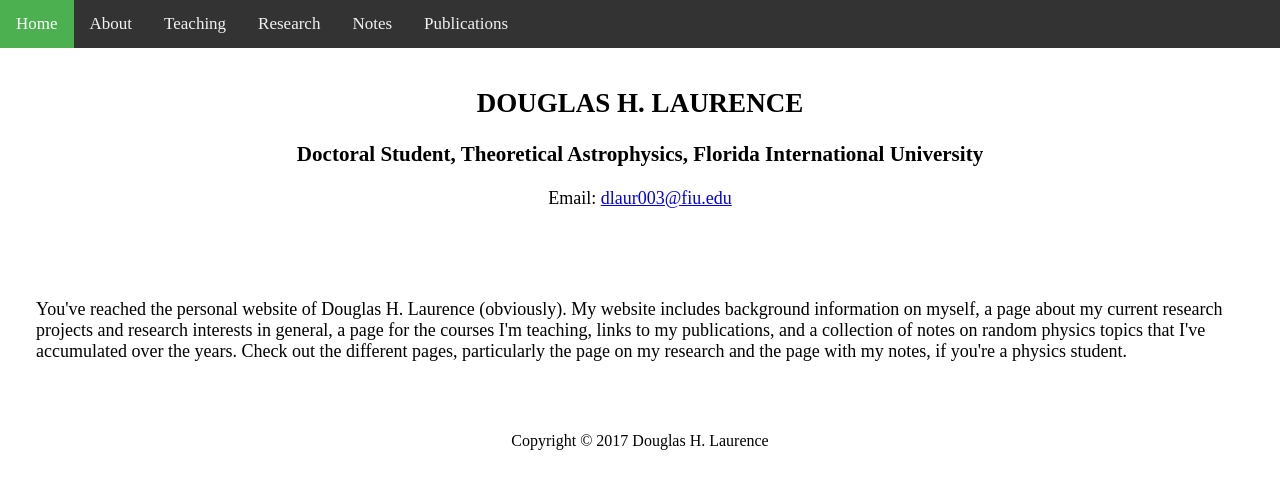
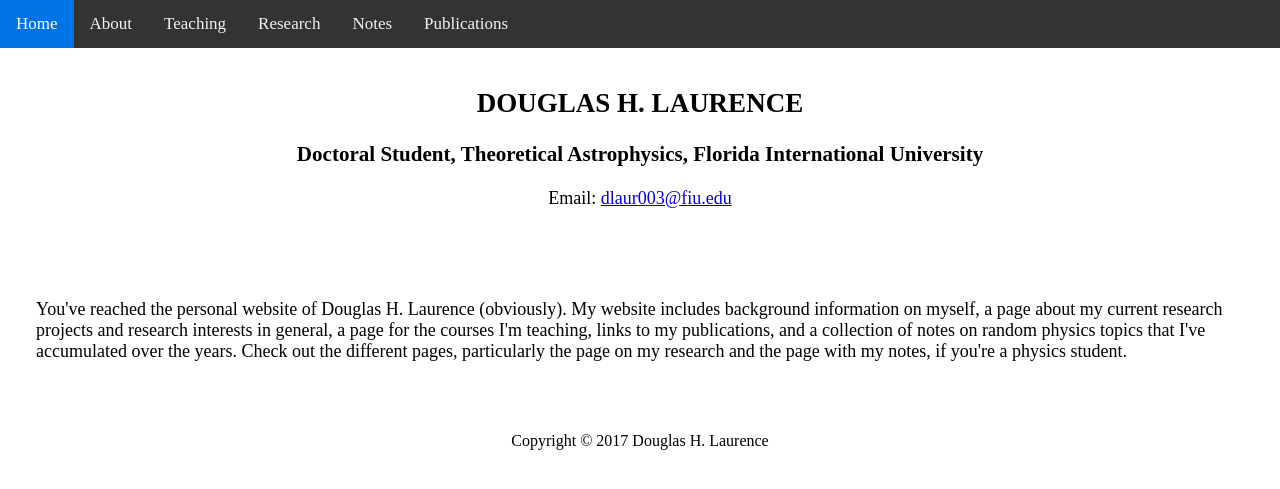
Before and after one commit to dhlaurence/dhlaurence.github.io, a Jekyll site: the page built from index.html, in a window 1280 px wide. Shown: the top 489 px of the page. Built offline with Jekyll 4.4.1, drawn with Linux system fonts in a browser that asks for light colours.

Commit message:
Update style.scss

```diff
--- a/assets/css/style.scss
+++ b/assets/css/style.scss
@@ -27,7 +27,7 @@ body {
   }
 
   a.active {
-    background-color: #4CAF50;
+    background-color: #0073e6;
     color: white;
   }
 }
```
